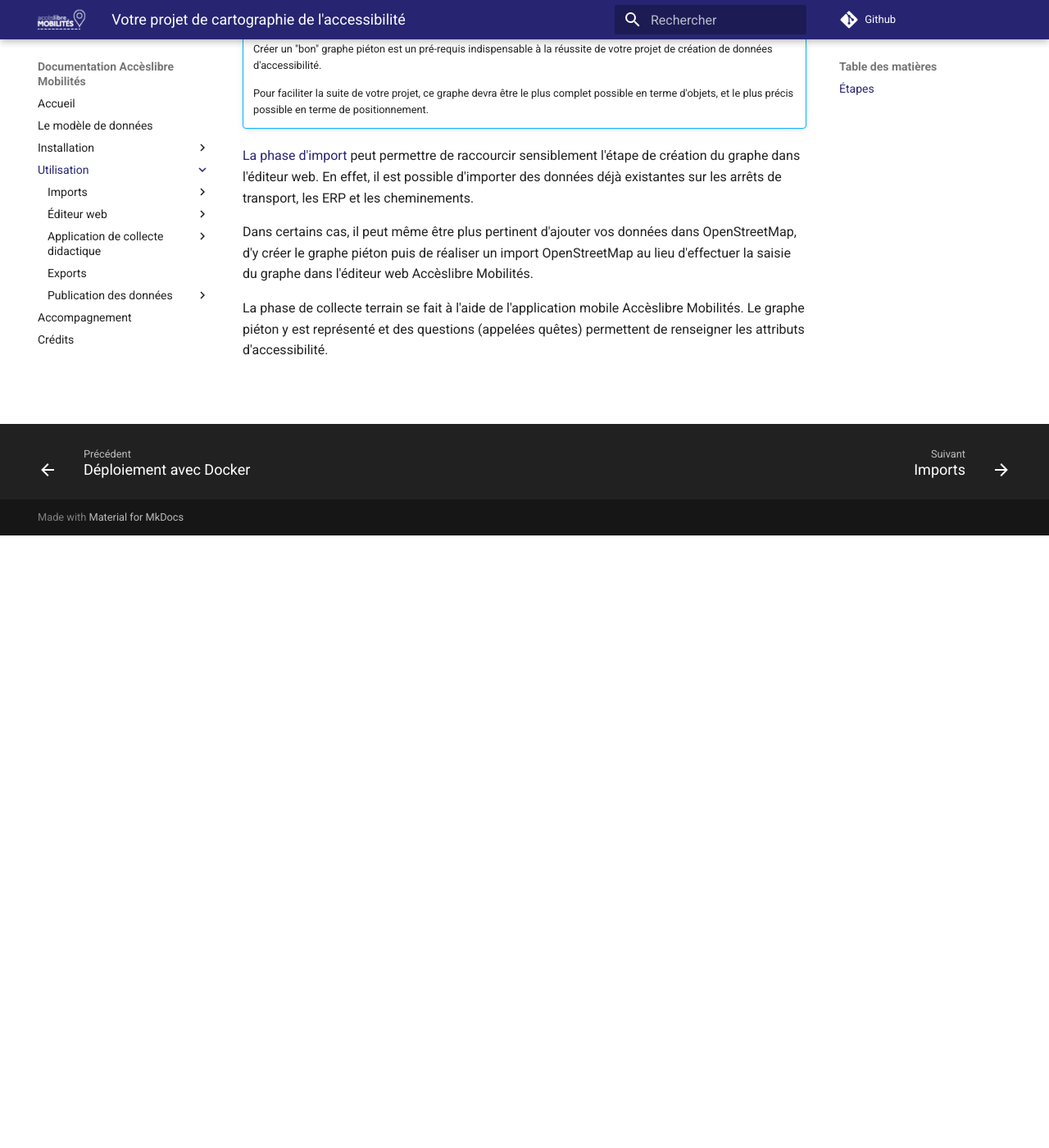
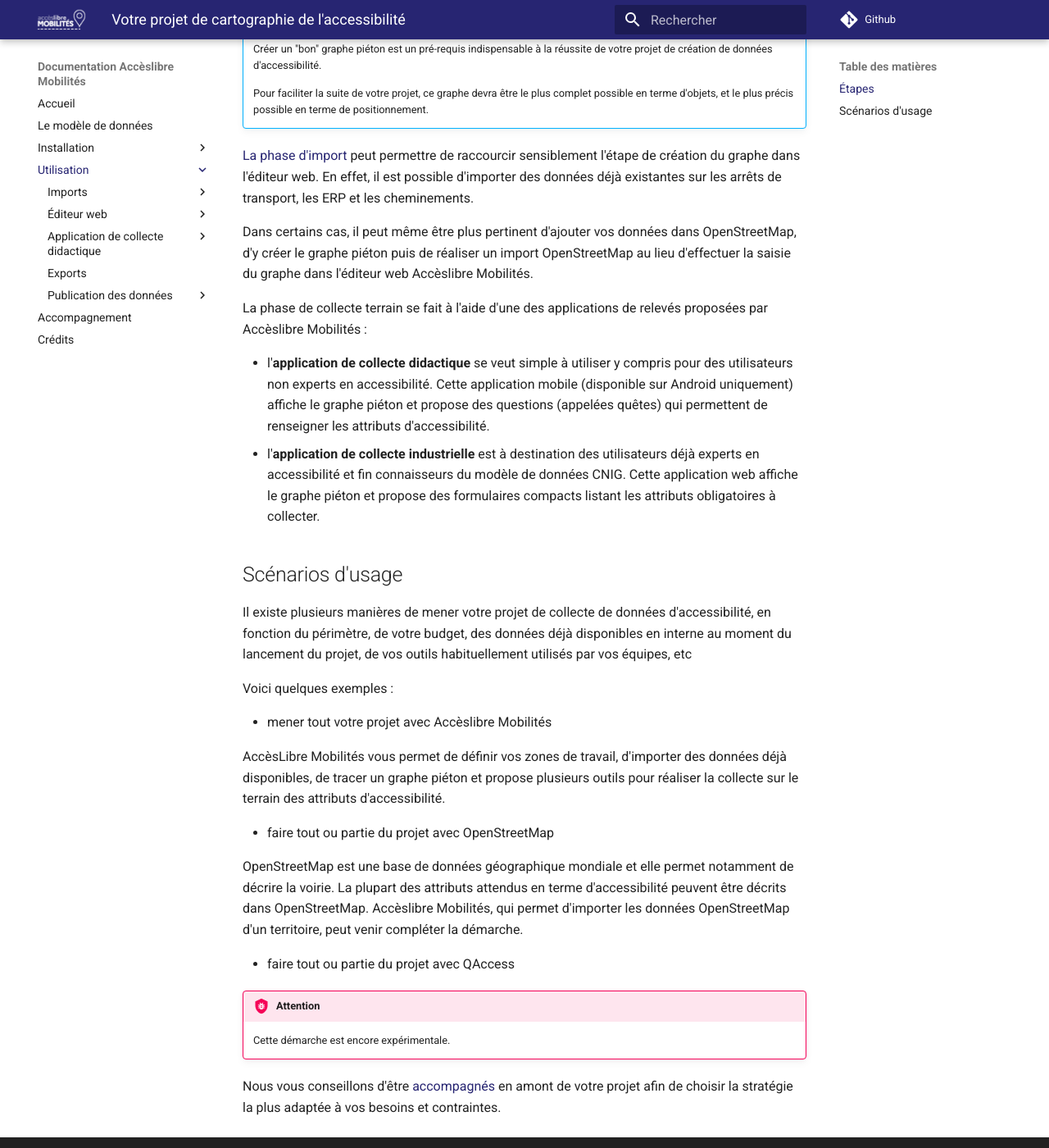
Before and after one commit to MTES-MCT/alm-docs, an MkDocs documentation site: the page built from docs/usage/index.md, in a window 1280 px wide and 1400 px high, scrolled down 747 px. Shown: the whole window at 82% size. Built offline with MkDocs 1.6.1 and Material for MkDocs 9.7.7, drawn with Linux system fonts in a browser that asks for light colours; comment, search, counter and statistics services are not loaded.

Commit message:
mention the other fieldwork app

```diff
--- a/docs/usage/index.md
+++ b/docs/usage/index.md
@@ -25,5 +25,29 @@ La création du graphe piéton se fait dans [l'éditeur web](web/index.md). Il s
 
 Dans certains cas, il peut même être plus pertinent d'ajouter vos données dans OpenStreetMap, d'y créer le graphe piéton puis de réaliser un import OpenStreetMap au lieu d'effectuer la saisie du graphe dans l'éditeur web Accèslibre Mobilités.
 
-La phase de collecte terrain se fait à l'aide de l'application mobile Accèslibre Mobilités.
-Le graphe piéton y est représenté et des questions (appelées quêtes) permettent de renseigner les attributs d'accessibilité.
+La phase de collecte terrain se fait à l'aide d'une des applications de relevés proposées par Accèslibre Mobilités :
+
+- l'**application de collecte didactique** se veut simple à utiliser y compris pour des utilisateurs non experts en accessibilité. Cette application mobile (disponible sur Android uniquement) affiche le graphe piéton et propose des questions (appelées quêtes) qui permettent de renseigner les attributs d'accessibilité.
+- l'**application de collecte industrielle** est à destination des utilisateurs déjà experts en accessibilité et fin connaisseurs du modèle de données CNIG. Cette application web affiche le graphe piéton et propose des formulaires compacts listant les attributs obligatoires à collecter.
+
+## Scénarios d'usage
+
+Il existe plusieurs manières de mener votre projet de collecte de données d'accessibilité, en fonction du périmètre, de votre budget, des données déjà disponibles en interne au moment du lancement du projet, de vos outils habituellement utilisés par vos équipes, etc
+
+Voici quelques exemples :
+
+- mener tout votre projet avec Accèslibre Mobilités
+
+AccèsLibre Mobilités vous permet de définir vos zones de travail, d'importer des données déjà disponibles, de tracer un graphe piéton et propose plusieurs outils pour réaliser la collecte sur le terrain des attributs d'accessibilité.
+
+- faire tout ou partie du projet avec OpenStreetMap
+
+OpenStreetMap est une base de données géographique mondiale et elle permet notamment de décrire la voirie. La plupart des attributs attendus en terme d'accessibilité peuvent être décrits dans OpenStreetMap. Accèslibre Mobilités, qui permet d'importer les données OpenStreetMap d'un territoire, peut venir compléter la démarche.
+
+- faire tout ou partie du projet avec QAccess
+
+!!! bug "Attention"
+
+    Cette démarche est encore expérimentale.
+
+Nous vous conseillons d'être [accompagnés](../contact.md) en amont de votre projet afin de choisir la stratégie la plus adaptée à vos besoins et contraintes.
```
Also changed, not shown: docs/index.md (+1 -1 lines).
